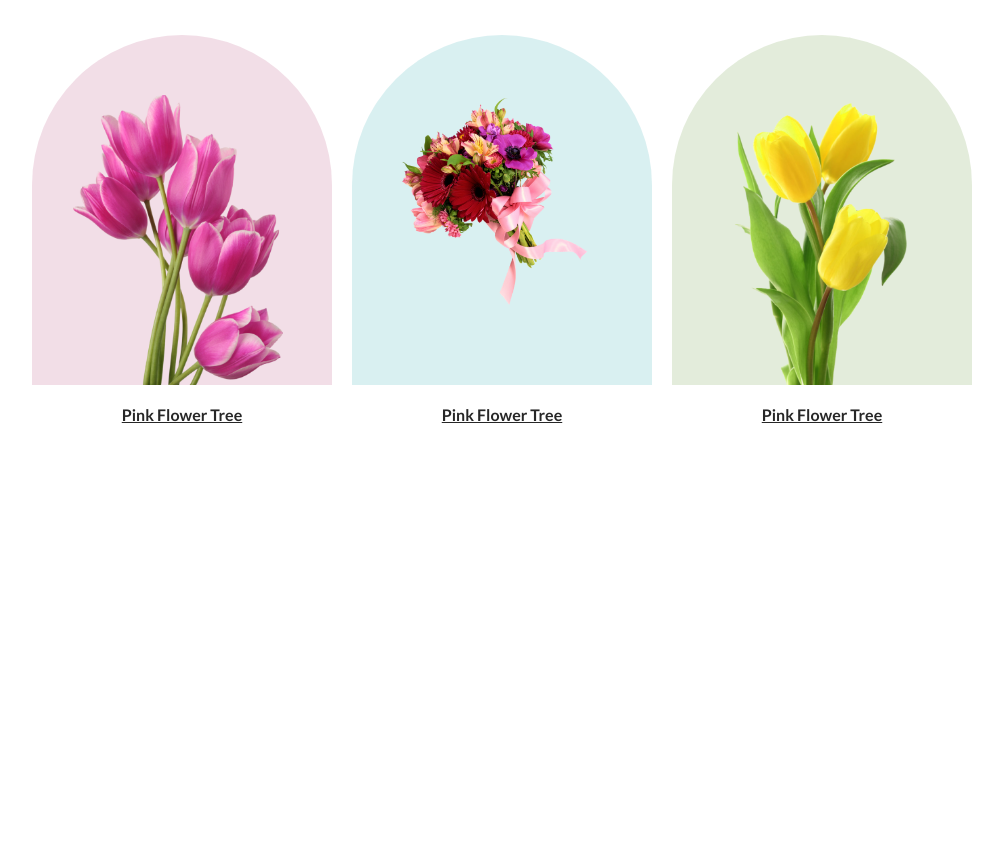
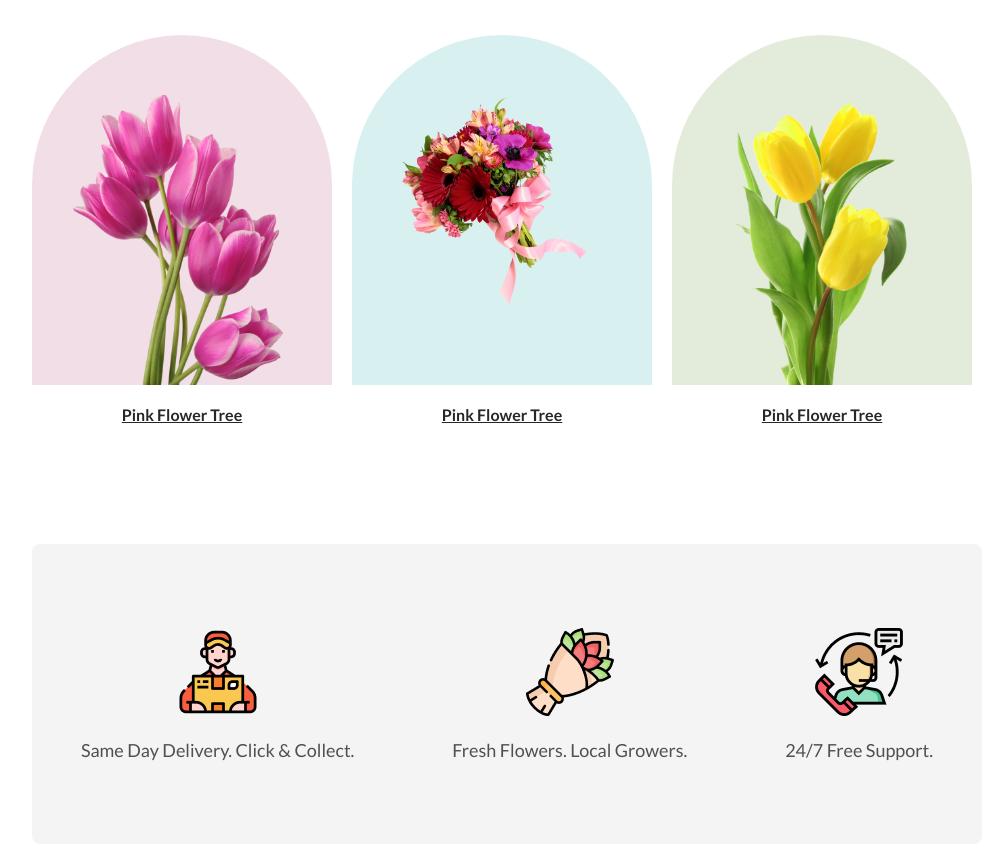
Before and after one commit to Prodipm6/flower-shop-assignment, a plain HTML site: page index.html in a window 1280 px wide. Shown: the part 911-1755 px from the top of the page, without its empty margins (168-1171 px from the left). Before the commit the page ends 1455 px from the top, so only its background shows below. Drawn offline with Linux system fonts and the light colour scheme.

Commit message:
service section added

```diff
--- a/CSS/style.css
+++ b/CSS/style.css
@@ -43,10 +43,6 @@
 }
 
 /* Flower feature section start  */
-main{
-
-}
-
 .flower-feature{
     text-align: center;
 }
@@ -106,3 +102,25 @@ main{
     text-decoration-line: underline;
     margin-top: 20px;
 }
+
+
+/* service section start  */
+.services{
+    display: flex;
+    margin: 0 200px;
+    justify-content: space-around;
+    align-items: center;
+    border-radius: 8px;
+    background: rgba(39, 39, 39, 0.05);
+    width: 950px;
+    height: 300px;
+}
+
+.service-icon{
+    text-align: center;
+}
+.service-icon p{
+    color: rgba(39, 39, 39, 0.80);
+    font-size: 18px;
+    padding-top: 20px;
+}
--- a/index.html
+++ b/index.html
@@ -54,6 +54,22 @@
                 </div>
             </div>
         </section>
+        <section class="service-item">
+            <div class="services">
+                <div class="service-icon">
+                    <img src="/Flower Asset/Group 57.png" alt="">
+                    <p>Same Day Delivery. Click & Collect.</p>
+                </div>
+                <div class="service-icon">
+                    <img src="/Flower Asset/Group 58.png" alt="">
+                    <p>Fresh Flowers. Local Growers.</p>
+                </div>
+                <div class="service-icon">
+                    <img src="/Flower Asset/Group 59.png" alt="">
+                    <p>24/7 Free Support.</p>
+                </div>
+            </div>
+        </section>
     </main>
 
     <footer>
```
